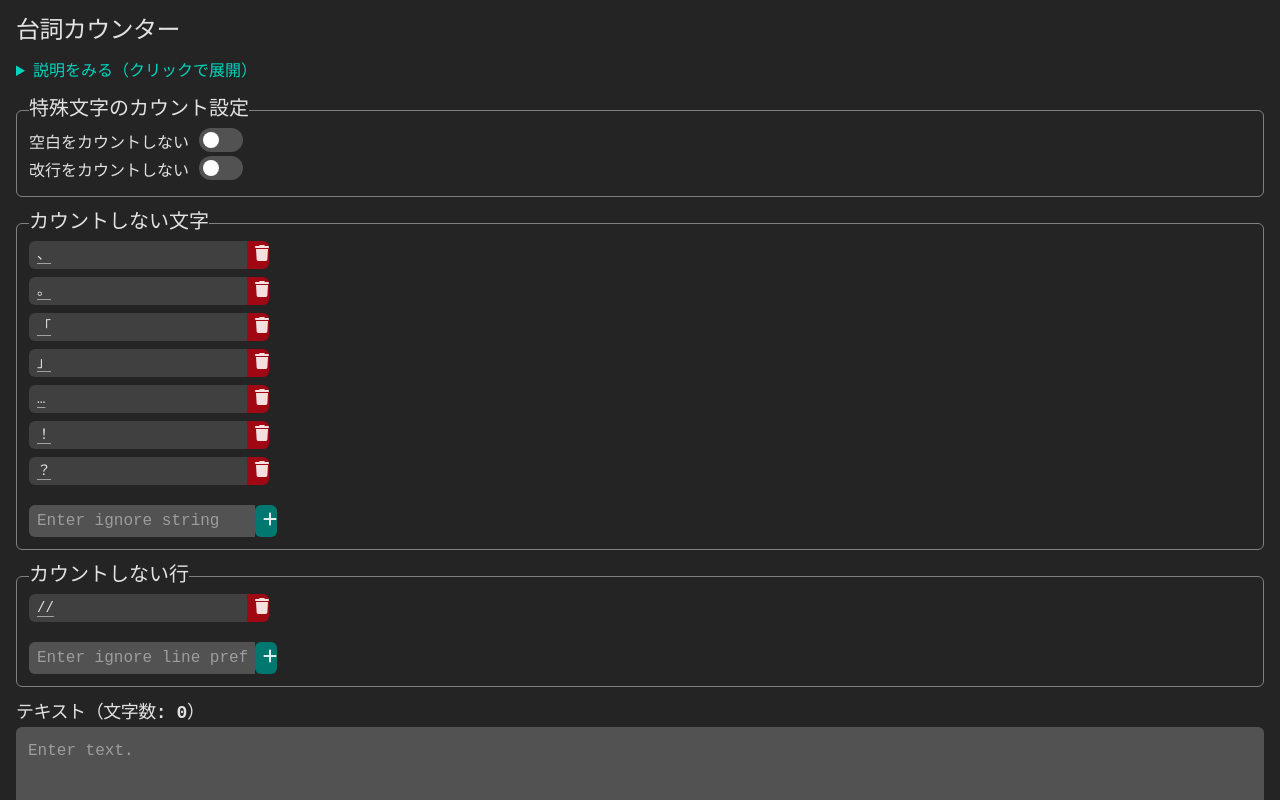
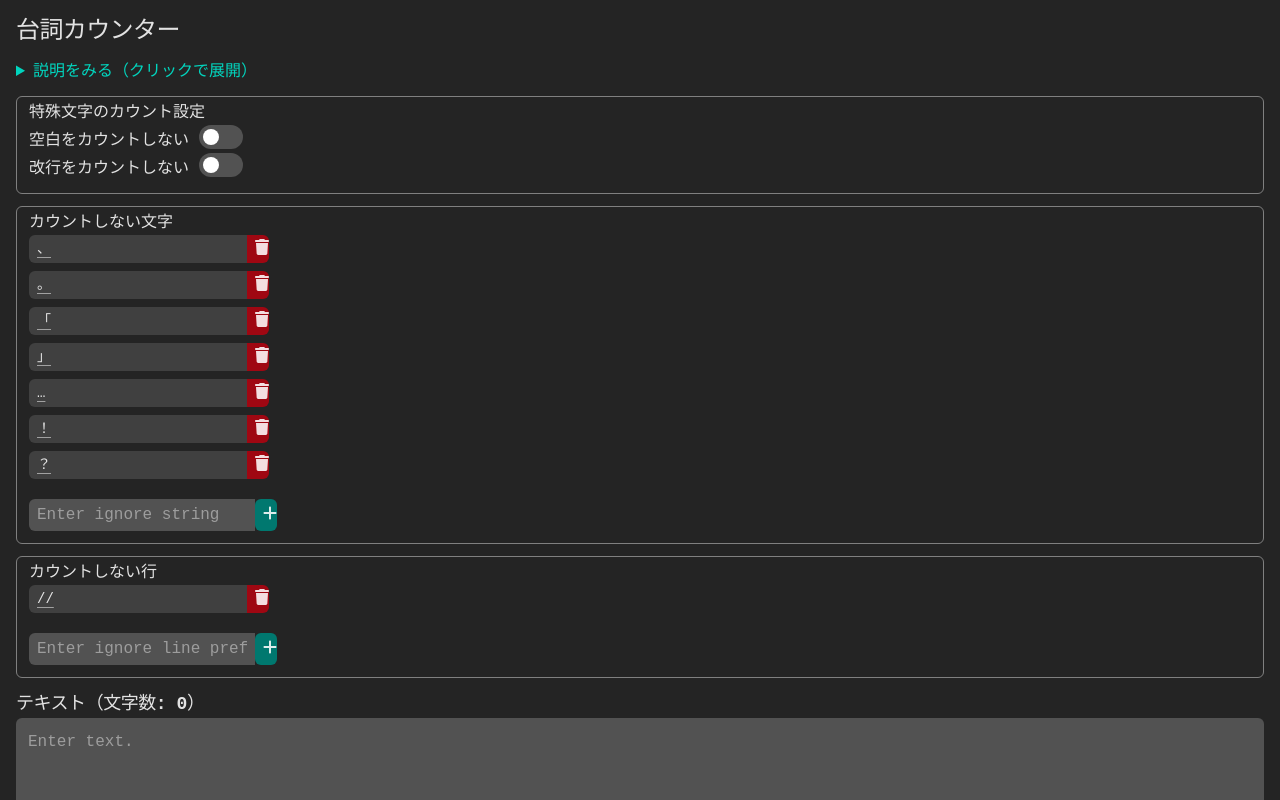
Before and after one commit to levin256/dialogue-counter, a React (Vite) app: page / in a window 1280 px wide. Shown: the top 800 px of the page. Built offline with nearby package versions, Linux system fonts and the light colour scheme.

Commit message:
refactor: FieldsetGroupのfieldsetとlegendをheadless UIを使用するように修正

```diff
--- a/src/components/ui/FieldsetGroup.tsx
+++ b/src/components/ui/FieldsetGroup.tsx
@@ -1,3 +1,4 @@
+import { Fieldset, Legend } from '@headlessui/react';
 import type React from 'react';
 
 type FieldsetGroupProps = {
@@ -14,15 +15,11 @@ export const FieldsetGroup = ({
   legendClassName = '',
 }: FieldsetGroupProps) => {
   return (
-    <fieldset
+    <Fieldset
       className={`rounded-md border border-g px-3 pt-1 pb-3 ${className}`}
     >
-      <legend
-        className={`px 1nt-medium textextssm textextssm te ${legendClassName}`}
-      >
-        {legend}
-      </legend>
+      <Legend className={`px 1nt-medium ${legendClassName}`}>{legend}</Legend>
       {children}
-    </fieldset>
+    </Fieldset>
   );
 };
```
